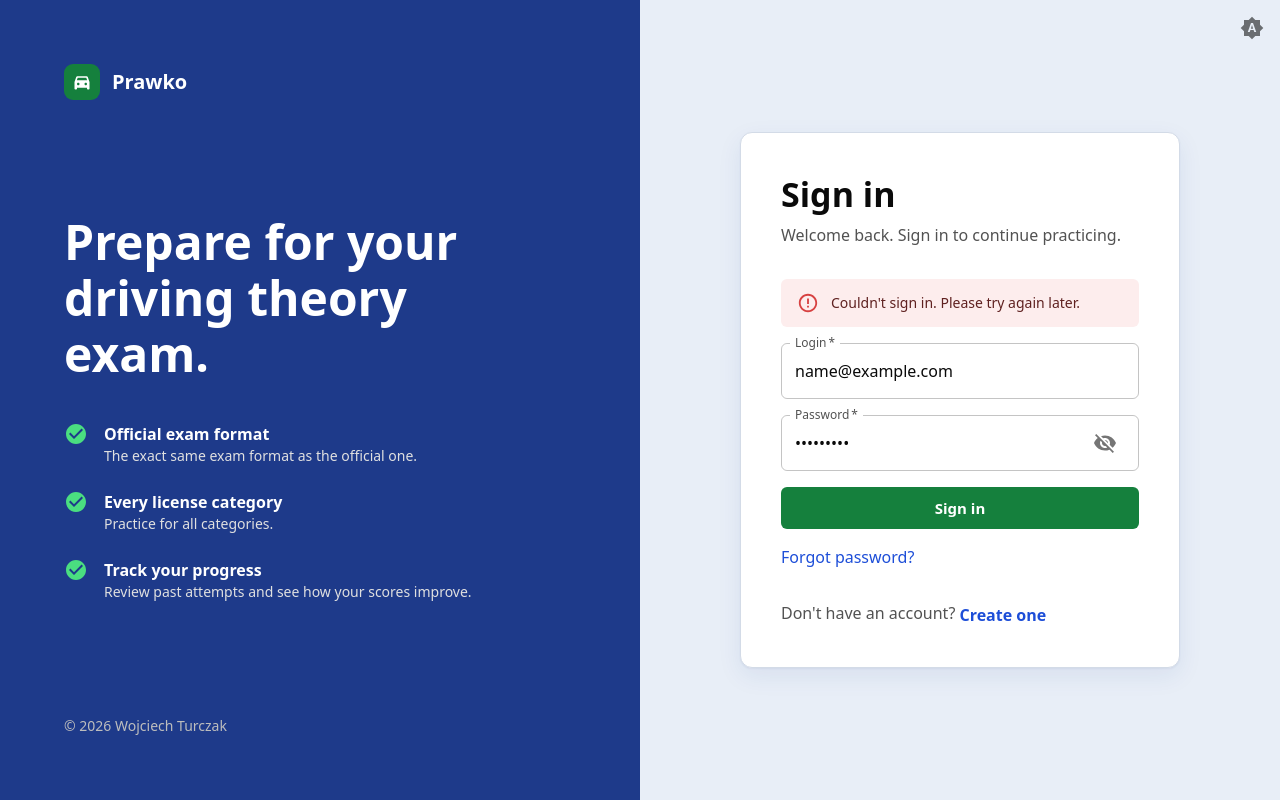
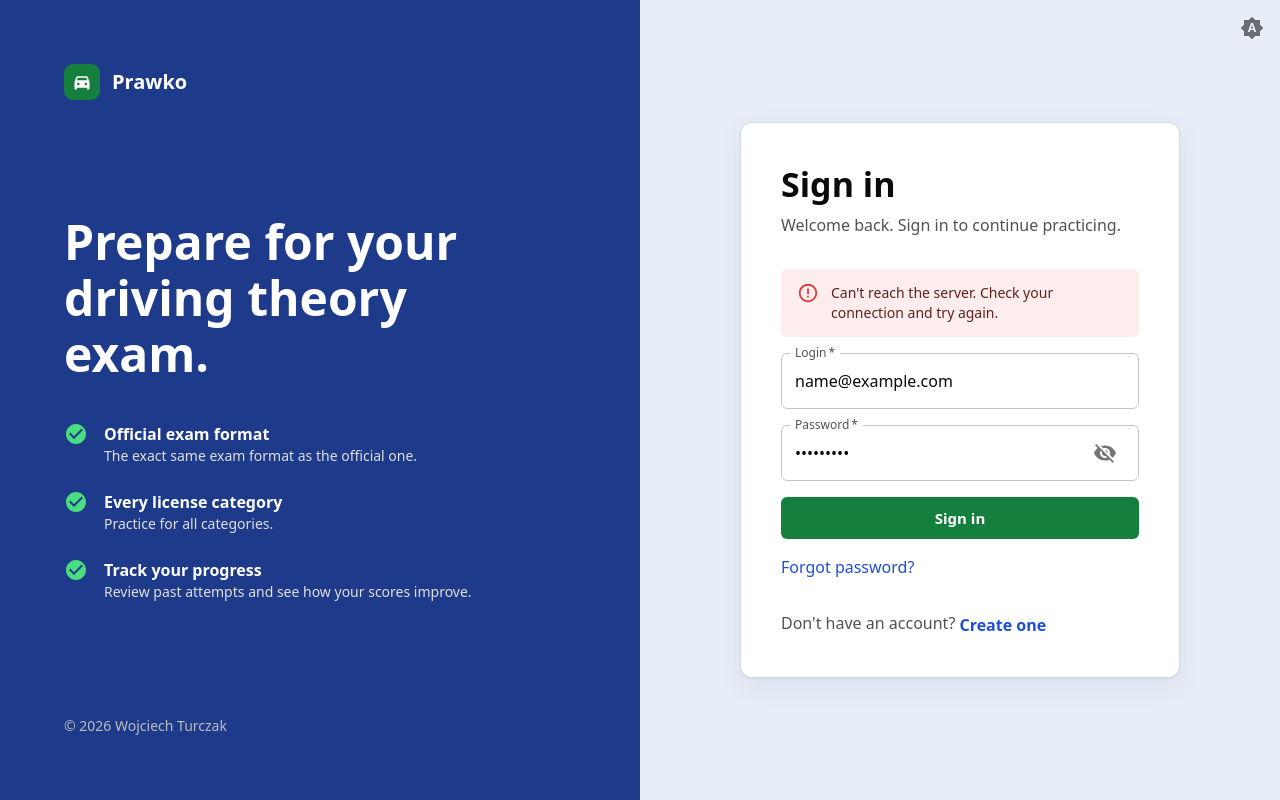
Before and after one commit to Laska254/prawko-web, a React (Vite) app: page /auth in a window 1280 px wide. Both pictures are taken after typing "name@example.com", "Sample123" into the empty fields and a click on the button "Sign in". Built offline with nearby package versions, Linux system fonts and the light colour scheme; no server answers.

Commit message:
show generic errors in the login form

```diff
--- a/src/features/auth/components/LoginForm.tsx
+++ b/src/features/auth/components/LoginForm.tsx
@@ -4,10 +4,12 @@ import {login} from "@/api/auth.tsx";
 import type {LoginDto} from "@/api/dto/LoginDto.tsx";
 import {
     type ApiError,
+    errorMessage,
     type FieldErrors,
     type FieldMessages,
     fieldErrors,
     hasFieldErrors,
+    type StatusMessages,
     toApiError,
 } from "@/api/errors.tsx";
 import {Link as RouterLink, useNavigate} from "react-router";
@@ -15,17 +17,9 @@ import {FormTextField} from "@/components/form/FormTextField.tsx";
 import {PasswordField} from "@/components/form/PasswordField.tsx";
 import {SubmitButton} from "@/components/form/SubmitButton.tsx";
 
-type LoginError = "invalidCredentials" | "notVerified" | "failed";
-
-const ERROR_MESSAGES: Record<LoginError, string> = {
-    invalidCredentials: "Wrong login or password.",
-    notVerified: "Verify your email before signing in.",
-    failed: "Couldn't sign in. Please try again later.",
-};
-
-const STATUS_ERRORS: Partial<Record<number, LoginError>> = {
-    401: "invalidCredentials",
-    403: "notVerified",
+const STATUS_MESSAGES: StatusMessages = {
+    401: "Wrong login or password.",
+    403: "Verify your email before signing in.",
 };
 
 const FIELD_MESSAGES: FieldMessages<keyof LoginDto> = {
@@ -33,17 +27,14 @@ const FIELD_MESSAGES: FieldMessages<keyof LoginDto> = {
     password: {400: "Password must be 7 to 63 characters."},
 };
 
-function toLoginError(error: ApiError): LoginError {
-    if (error.kind === "http") {
-        return STATUS_ERRORS[error.status] ?? "failed";
-    }
-    return "failed";
+function isNotVerified(error: ApiError): boolean {
+    return error.kind === "http" && error.status === 403;
 }
 
 export function LoginForm() {
     const userNameRef = useRef<HTMLInputElement>(null);
     const passwordRef = useRef<HTMLInputElement>(null);
-    const [error, setError] = useState<LoginError | null>(null);
+    const [error, setError] = useState<ApiError | null>(null);
     const [errors, setErrors] = useState<FieldErrors<keyof LoginDto>>({});
     const [email, setEmail] = useState<string>();
     const [isSending, setIsSending] = useState(false);
@@ -64,7 +55,7 @@ export function LoginForm() {
                 const marked = fieldErrors(apiError, FIELD_MESSAGES);
                 setErrors(marked);
                 if (!hasFieldErrors(marked)) {
-                    setError(toLoginError(apiError));
+                    setError(apiError);
                 }
             })
             .finally(() => setIsSending(false));
@@ -75,8 +66,8 @@ export function LoginForm() {
             <Stack spacing={2}>
                 {error && (
                     <Alert severity="error">
-                        {ERROR_MESSAGES[error]}{" "}
-                        {error === "notVerified" && (
+                        {errorMessage(error, STATUS_MESSAGES)}{" "}
+                        {isNotVerified(error) && (
                             <Link component={RouterLink} to="/auth/verify/sent" state={{email}}>Send a new link.</Link>
                         )}
                     </Alert>
```
Also changed, not shown: 1 other file (tests, documents, lock files or other folders).
